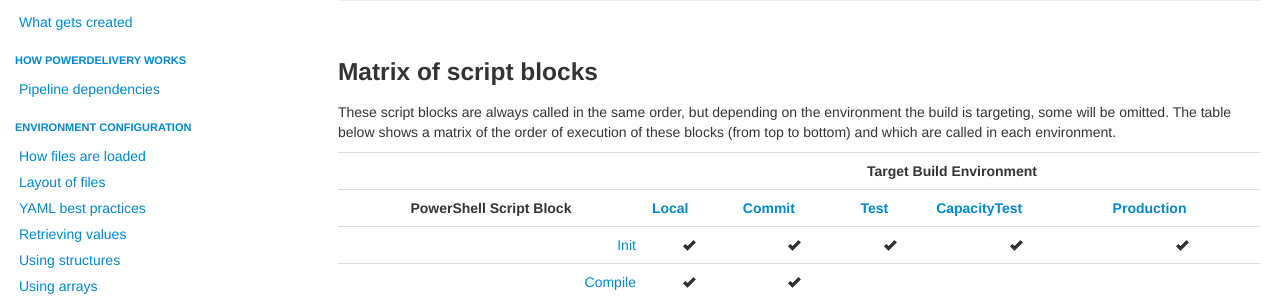
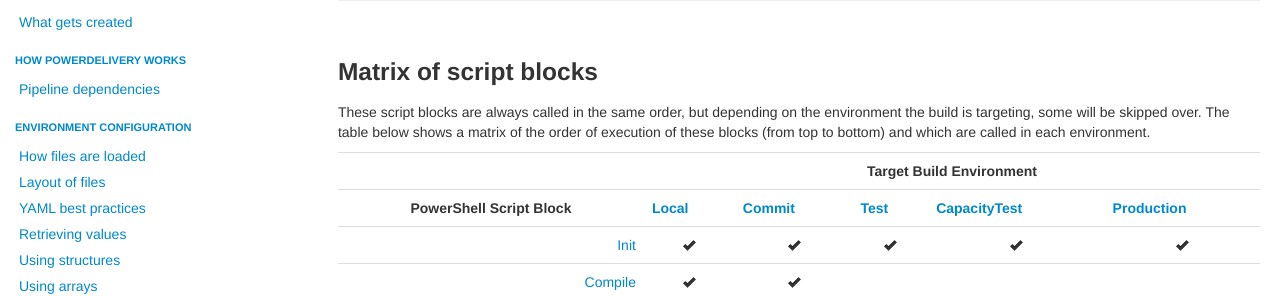
Before and after one commit to eavonius/powerdelivery, a Jekyll site: the page built from create.markdown, in a window 1280 px wide and 900 px high, scrolled down 7823 px. Shown: the part 156-452 px from the top of the window. Built offline with Jekyll 4.4.1, drawn with Linux system fonts in a browser that asks for light colours; nearby versions of some CDN libraries; some of the changed text lies outside the part shown.

Commit message:
Fixed examples.

```diff
--- a/create.markdown
+++ b/create.markdown
@@ -465,7 +465,7 @@ Deploy {
 		<br />
 		<h3>Matrix of script blocks</h3>
 		<p>These script blocks are always called in the same order, but depending on the environment
-		the build is targeting, some will be omitted. The table below shows a matrix of the order of execution
+		the build is targeting, some will be skipped over. The table below shows a matrix of the order of execution
 		of these blocks (from top to bottom) and which are called in each environment.</p>
 		<table class="table">
 			<tr>
```
Also changed, not shown: other parts of create.markdown (+5 -11 lines).
